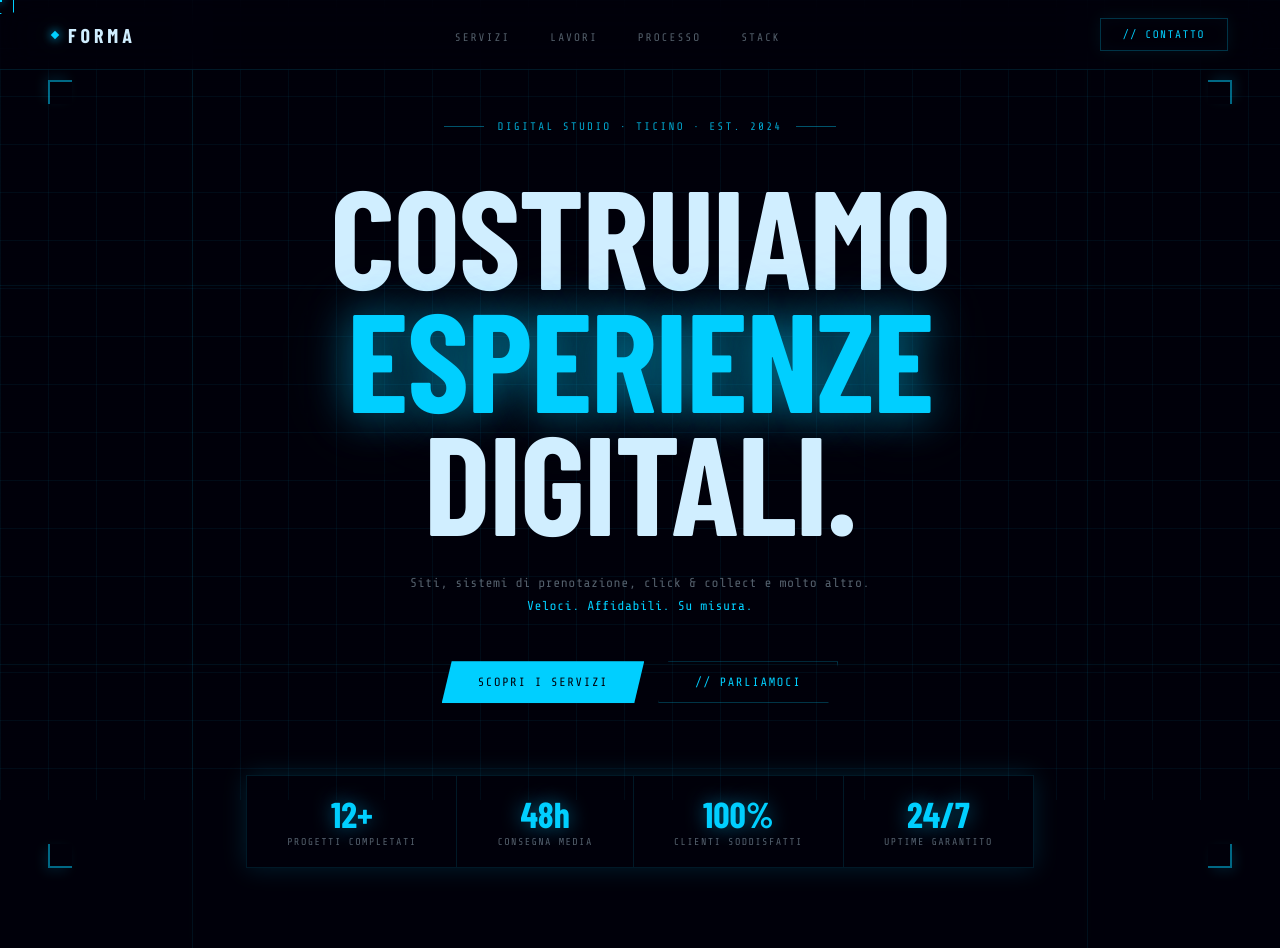
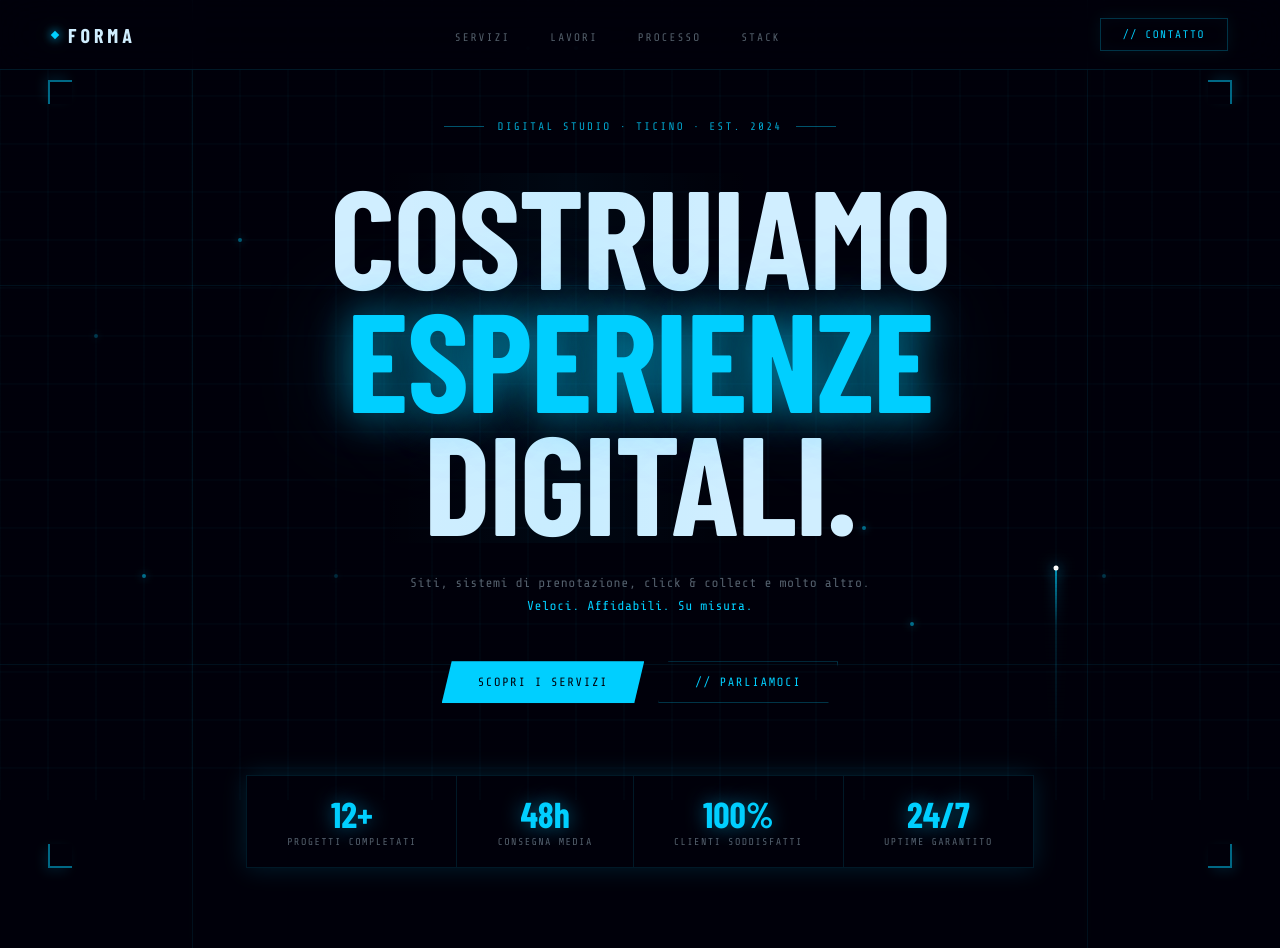
Before and after one commit to LudovicoL17/forma-studio-site, a plain HTML site: page index.html in a window 1280 px wide. Shown: the top 948 px of the page. Drawn offline with nearby package versions, Linux system fonts and the light colour scheme; a web font is replaced by a local one.

Commit message:
Canvas Tron animation, remove slow cursor, glitch effect, sweep line

```diff
--- a/index.html
+++ b/index.html
@@ -26,23 +26,16 @@
 html{scroll-behavior:smooth}
 body{font-family:'Barlow',sans-serif;background:var(--bg);color:var(--cream);overflow-x:hidden;-webkit-font-smoothing:antialiased}
 
-/* ── TRON GRID BACKGROUND ── */
-.tron-grid{position:fixed;inset:0;z-index:0;pointer-events:none;
-  background-image:
-    linear-gradient(var(--grid-color) 1px,transparent 1px),
-    linear-gradient(90deg,var(--grid-color) 1px,transparent 1px);
-  background-size:48px 48px;
-  perspective:800px}
+/* ── CANVAS BG ── */
+#tron-canvas{position:fixed;inset:0;z-index:0;pointer-events:none}
 
 /* ── SCANLINES ── */
 .scanlines{position:fixed;inset:0;z-index:1;pointer-events:none;
-  background:repeating-linear-gradient(0deg,transparent,transparent 2px,rgba(0,0,10,.15) 2px,rgba(0,0,10,.15) 4px);
-  animation:scan 8s linear infinite;opacity:.4}
-@keyframes scan{from{background-position:0 0}to{background-position:0 100px}}
+  background:repeating-linear-gradient(0deg,transparent,transparent 3px,rgba(0,0,10,.08) 3px,rgba(0,0,10,.08) 4px);
+  opacity:.5}
 
 /* ── CURSOR ── */
-.cursor{width:4px;height:4px;background:var(--cyan);position:fixed;pointer-events:none;z-index:9999;transform:translate(-50%,-50%);box-shadow:0 0 8px var(--cyan),0 0 20px var(--cyan-glow)}
-.cursor-ring{width:28px;height:28px;border:1px solid var(--cyan);position:fixed;pointer-events:none;z-index:9998;transform:translate(-50%,-50%);transition:transform .06s;box-shadow:0 0 12px var(--cyan-dim);clip-path:polygon(50% 0%,55% 0,55% 5%,100% 5%,100% 10%,100% 90%,100% 95%,55% 95%,55% 100%,50% 100%,45% 100%,45% 95%,0% 95%,0% 90%,0% 10%,0% 5%,45% 5%,45% 0%)}
+.cursor{display:none}
 
 /* ── NAV ── */
 nav{position:fixed;top:0;left:0;right:0;z-index:100;padding:18px 52px;display:flex;align-items:center;justify-content:space-between;border-bottom:1px solid var(--border);background:rgba(0,0,10,.7);backdrop-filter:blur(20px)}
@@ -79,8 +72,17 @@ nav{position:fixed;top:0;left:0;right:0;z-index:100;padding:18px 52px;display:fl
 
 .hero-h1{font-family:'Barlow Condensed',sans-serif;font-weight:900;font-size:clamp(64px,11vw,140px);line-height:.88;letter-spacing:-.01em;text-transform:uppercase;position:relative}
 .hero-h1 .w1{color:var(--cream)}
-.hero-h1 .w2{color:var(--cyan);text-shadow:0 0 40px rgba(0,207,255,.5),0 0 80px rgba(0,207,255,.2);display:block}
+.hero-h1 .w2{color:var(--cyan);text-shadow:0 0 40px rgba(0,207,255,.6),0 0 100px rgba(0,207,255,.25);display:block;position:relative}
+.hero-h1 .w2::before,.hero-h1 .w2::after{content:attr(data-text);position:absolute;top:0;left:0;right:0;overflow:hidden}
+.hero-h1 .w2::before{color:rgba(0,207,255,.8);animation:glitch1 4s infinite;clip-path:polygon(0 20%,100% 20%,100% 40%,0 40%)}
+.hero-h1 .w2::after{color:rgba(255,100,200,.6);animation:glitch2 4s infinite;clip-path:polygon(0 60%,100% 60%,100% 75%,0 75%)}
+@keyframes glitch1{0%,94%,100%{transform:none;opacity:0}95%{transform:translateX(-4px);opacity:1}97%{transform:translateX(4px);opacity:1}99%{transform:none;opacity:0}}
+@keyframes glitch2{0%,96%,100%{transform:none;opacity:0}97%{transform:translateX(6px);opacity:1}99%{transform:translateX(-2px);opacity:.5}}
 .hero-h1 .w3{color:var(--cream);display:block}
+
+/* sweep line */
+.hero-sweep{position:absolute;top:0;left:-100%;width:60%;height:100%;background:linear-gradient(90deg,transparent,rgba(0,207,255,.04),transparent);animation:sweep 3.5s ease-in-out infinite;pointer-events:none}
+@keyframes sweep{0%{left:-60%}100%{left:120%}}
 
 .hero-sub{font-family:'Share Tech Mono',monospace;font-size:13px;color:var(--muted);max-width:480px;margin:28px auto 44px;line-height:1.8;letter-spacing:.04em}
 .hero-sub span{color:var(--cyan)}
@@ -224,10 +226,8 @@ footer{background:var(--bg);border-top:1px solid var(--border);padding:56px 52px
 </head>
 <body>
 
-<div class="tron-grid"></div>
+<canvas id="tron-canvas"></canvas>
 <div class="scanlines"></div>
-<div class="cursor" id="cur"></div>
-<div class="cursor-ring" id="cur-ring"></div>
 
 <!-- NAV -->
 <nav>
@@ -260,8 +260,9 @@ footer{background:var(--bg);border-top:1px solid var(--border);padding:56px 52px
   <div class="hero-badge">Digital Studio · Ticino · est. 2024</div>
 
   <h1 class="hero-h1">
+    <div class="hero-sweep"></div>
     <span class="w1">Costruiamo</span>
-    <span class="w2">esperienze</span>
+    <span class="w2" data-text="esperienze">esperienze</span>
     <span class="w3">digitali.</span>
   </h1>
 
@@ -566,29 +567,155 @@ footer{background:var(--bg);border-top:1px solid var(--border);padding:56px 52px
 </footer>
 
 <script>
-/* ── CURSOR ── */
-const cur=document.getElementById('cur'),ring=document.getElementById('cur-ring');
-let mx=0,my=0,rx=0,ry=0;
-document.addEventListener('mousemove',e=>{mx=e.clientX;my=e.clientY;cur.style.left=mx+'px';cur.style.top=my+'px'});
-(function loop(){rx+=(mx-rx)*.1;ry+=(my-ry)*.1;ring.style.left=rx+'px';ring.style.top=ry+'px';requestAnimationFrame(loop)})();
-document.querySelectorAll('a,button,.srv-card').forEach(el=>{
-  el.addEventListener('mouseenter',()=>{ring.style.width='48px';ring.style.height='48px'});
-  el.addEventListener('mouseleave',()=>{ring.style.width='28px';ring.style.height='28px'});
-});
+/* ── TRON CANVAS ─────────────────────────────────────────── */
+(function(){
+  const canvas = document.getElementById('tron-canvas');
+  const ctx = canvas.getContext('2d');
+  const CYAN = '#00CFFF';
+  const GRID = 48;
+
+  function resize(){
+    canvas.width = window.innerWidth;
+    canvas.height = window.innerHeight;
+  }
+  resize();
+  window.addEventListener('resize', resize);
+
+  // Light trails
+  const trails = [];
+  const MAX_TRAILS = 14;
+
+  function spawnTrail(){
+    const horiz = Math.random() > .5;
+    const len = GRID * (4 + Math.floor(Math.random() * 10));
+    const speed = 2.5 + Math.random() * 3.5;
+    if(horiz){
+      const row = Math.floor(Math.random() * (canvas.height / GRID)) * GRID;
+      const dir = Math.random() > .5 ? 1 : -1;
+      const startX = dir > 0 ? -len : canvas.width + len;
+      trails.push({ x: startX, y: row, dx: speed * dir, dy: 0, len, life: 1 });
+    } else {
+      const col = Math.floor(Math.random() * (canvas.width / GRID)) * GRID;
+      const dir = Math.random() > .5 ? 1 : -1;
+      const startY = dir > 0 ? -len : canvas.height + len;
+      trails.push({ x: col, y: startY, dx: 0, dy: speed * dir, len, life: 1 });
+    }
+  }
+
+  // Grid nodes (intersection dots)
+  const nodes = [];
+  function initNodes(){
+    nodes.length = 0;
+    for(let x = 0; x < canvas.width + GRID; x += GRID){
+      for(let y = 0; y < canvas.height + GRID; y += GRID){
+        if(Math.random() < .04){
+          nodes.push({ x, y, pulse: Math.random() * Math.PI * 2, speed: .02 + Math.random() * .03 });
+        }
+      }
+    }
+  }
+  initNodes();
+  window.addEventListener('resize', initNodes);
+
+  let frame = 0;
+
+  function draw(){
+    ctx.clearRect(0, 0, canvas.width, canvas.height);
+
+    // Grid
+    ctx.strokeStyle = 'rgba(0,207,255,0.05)';
+    ctx.lineWidth = 1;
+    for(let x = 0; x < canvas.width; x += GRID){
+      ctx.beginPath(); ctx.moveTo(x,0); ctx.lineTo(x, canvas.height); ctx.stroke();
+    }
+    for(let y = 0; y < canvas.height; y += GRID){
+      ctx.beginPath(); ctx.moveTo(0,y); ctx.lineTo(canvas.width, y); ctx.stroke();
+    }
+
+    // Nodes pulse
+    nodes.forEach(n => {
+      n.pulse += n.speed;
+      const a = (.3 + .7 * Math.sin(n.pulse)) * .5;
+      ctx.beginPath();
+      ctx.arc(n.x, n.y, 2, 0, Math.PI * 2);
+      ctx.fillStyle = `rgba(0,207,255,${a})`;
+      ctx.shadowBlur = 8;
+      ctx.shadowColor = CYAN;
+      ctx.fill();
+      ctx.shadowBlur = 0;
+    });
+
+    // Spawn trails
+    if(frame % 40 === 0 && trails.length < MAX_TRAILS) spawnTrail();
+
+    // Draw trails
+    for(let i = trails.length - 1; i >= 0; i--){
+      const t = trails[i];
+      t.x += t.dx;
+      t.y += t.dy;
+
+      // head glow
+      const grd = ctx.createLinearGradient(
+        t.x - t.dx * t.len / Math.abs(t.dx || t.dy),
+        t.y - t.dy * t.len / Math.abs(t.dx || t.dy),
+        t.x, t.y
+      );
+      grd.addColorStop(0, 'rgba(0,207,255,0)');
+      grd.addColorStop(.7, 'rgba(0,207,255,.15)');
+      grd.addColorStop(1, 'rgba(0,207,255,.9)');
+
+      ctx.beginPath();
+      ctx.moveTo(
+        t.x - t.dx * t.len / (Math.abs(t.dx) || Math.abs(t.dy)),
+        t.y - t.dy * t.len / (Math.abs(t.dx) || Math.abs(t.dy))
+      );
+      ctx.lineTo(t.x, t.y);
+      ctx.strokeStyle = grd;
+      ctx.lineWidth = 1.5;
+      ctx.shadowBlur = 12;
+      ctx.shadowColor = CYAN;
+      ctx.stroke();
+      ctx.shadowBlur = 0;
+
+      // head dot
+      ctx.beginPath();
+      ctx.arc(t.x, t.y, 2.5, 0, Math.PI*2);
+      ctx.fillStyle = '#fff';
+      ctx.shadowBlur = 16;
+      ctx.shadowColor = CYAN;
+      ctx.fill();
+      ctx.shadowBlur = 0;
+
+      // remove off-screen
+      if(t.x < -200 || t.x > canvas.width+200 || t.y < -200 || t.y > canvas.height+200){
+        trails.splice(i,1);
+      }
+    }
+
+    frame++;
+    requestAnimationFrame(draw);
+  }
+  draw();
+})();
 
 /* ── REVEAL ── */
-const obs=new IntersectionObserver(entries=>{
+const obs = new IntersectionObserver(entries=>{
   entries.forEach(e=>{if(e.isIntersecting)e.target.classList.add('visible')});
 },{threshold:.1});
 document.querySelectorAll('.reveal').forEach(el=>obs.observe(el));
 
-/* ── TRON FLICKER on load ── */
-document.querySelector('.hero-h1').style.animation='none';
+/* ── FLICKER on load ── */
 setTimeout(()=>{
-  const w2=document.querySelector('.hero-h1 .w2');
-  let i=0;const flicker=()=>{w2.style.opacity=Math.random()>.15?'1':'0.4';if(i++<6)setTimeout(flicker,80)};
+  const w2 = document.querySelector('.hero-h1 .w2');
+  if(!w2) return;
+  let i = 0;
+  const flicker = () => {
+    w2.style.opacity = Math.random() > .15 ? '1' : '0.3';
+    if(i++ < 8) setTimeout(flicker, 60);
+    else w2.style.opacity = '1';
+  };
   flicker();
-},600);
+}, 400);
 </script>
 </body>
 </html>
```
